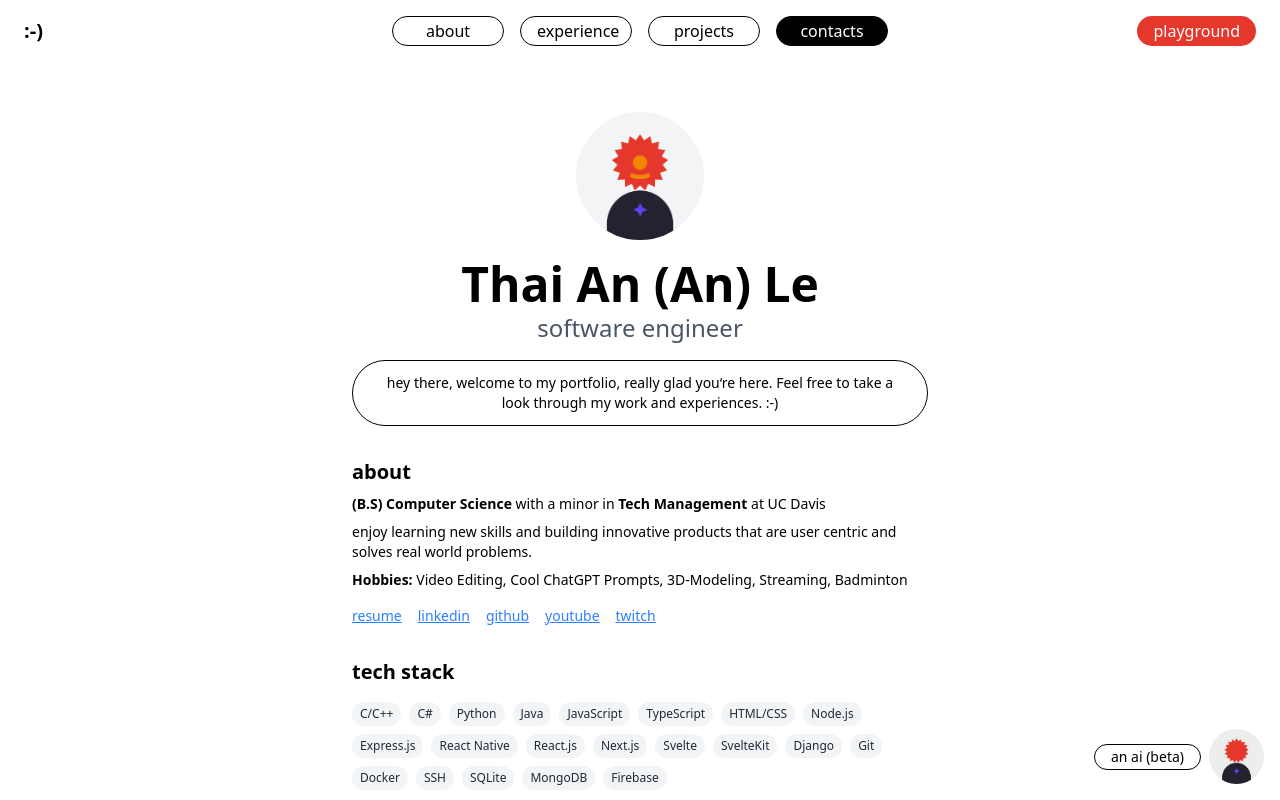
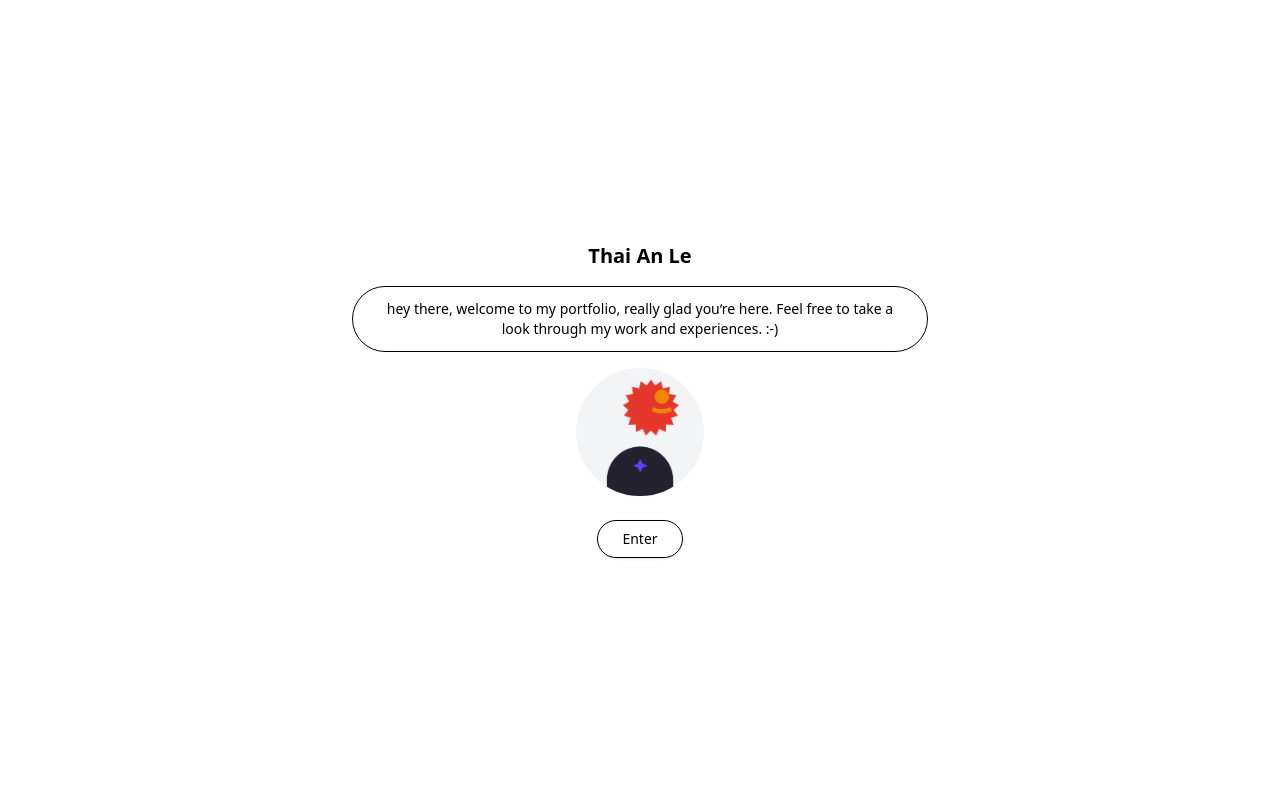
Before and after one commit to Segnit11/my-portfolio-v3, a Next.js app: page / in a window 1280 px wide. Shown: the top 800 px of the page. Built offline with nearby package versions, Linux system fonts and the light colour scheme.

Commit message:
woohoo loading screen

```diff
--- a/src/app/components/ui/Avatar.tsx
+++ b/src/app/components/ui/Avatar.tsx
@@ -1,66 +1,12 @@
-import { useEffect, useState, useRef } from 'react';
+import { useEffect, useState } from 'react';
 import Image from 'next/image';
 
 const Avatar = () => {
     const [smilePos, setSmilePos] = useState({ x: 0, y: 0 });
     const [facePos, setFacePos] = useState({ x: 0, y: 0 });
-    const lastMouseMove = useRef(0);
-    const step = useRef(0);
-    const timerRef = useRef<NodeJS.Timeout | null>(null);
-    const isIntroDone = useRef(false);
-    useEffect(() => {
-      const steps = [
-        { x: -13, y: 10, duration: 500 }, // Look Left + Down
-        { x: -25, y: -10, duration: 500 }, // Look Left + Up
-        { x: 13, y: 10, duration: 500 },  // Look Right + Down
-        { x: 25, y: -10, duration: 500 },  // Look Right + Down
-        { x: 0, y: 0, duration: 500 },    // Look Center
-      ];
-
-      let animationFrame: number;
-      let currentStep = 0;
-      let startTime = performance.now();
-
-      const runSmoothIntro = (timestamp: number) => {
-        const { x: targetX, y: targetY, duration } = steps[currentStep];
-        const elapsed = timestamp - startTime;
-        const progress = Math.min(elapsed / duration, 1);
-
-        const prevX = currentStep === 0 ? 0 : steps[currentStep - 1].x;
-        const prevY = currentStep === 0 ? 0 : steps[currentStep - 1].y;
-
-        // Easing with a bounce/wiggle
-        const easeOut = Math.sin((progress * Math.PI) / 2);
-        const wiggle = Math.sin(progress * Math.PI * 3) * 2 * (1 - progress);
-        const x = prevX + (targetX - prevX) * easeOut + wiggle;
-        const y = prevY + (targetY - prevY) * easeOut;
-
-        setSmilePos({ x, y });
-        setFacePos({ x: x * 0.5, y: y * 0.5 });
-
-        if (progress < 1) {
-          animationFrame = requestAnimationFrame(runSmoothIntro);
-        } else {
-          currentStep += 1;
-          if (currentStep < steps.length) {
-            startTime = performance.now();
-            animationFrame = requestAnimationFrame(runSmoothIntro);
-          } else {
-            isIntroDone.current = true;
-          }
-        }
-      };
-
-      animationFrame = requestAnimationFrame(runSmoothIntro);
-
-      return () => cancelAnimationFrame(animationFrame);
-    }, []);
 
   useEffect(() => {
     const handleMouseMove = (event: MouseEvent) => {
-      if (!isIntroDone.current) return;
-
-
         setSmilePos({
           x: (event.clientX - window.innerWidth / 2) * 0.02,
           y: (event.clientY - window.innerHeight / 2) * 0.02,
--- /dev/null
+++ b/src/app/components/ui/AvatarLoad.tsx
@@ -0,0 +1,91 @@
+'use client';
+
+import { useEffect, useState, useRef } from 'react';
+import Image from 'next/image';
+
+const Avatar = () => {
+  const [smilePos, setSmilePos] = useState({ x: 0, y: 0 });
+  const [facePos, setFacePos] = useState({ x: 0, y: 0 });
+
+  useEffect(() => {
+    const steps = [
+      { x: -45, y: 20, duration: 600},
+    //   { x: -45/3, y: 25/3, duration: 1000},
+      { x: -45, y: -40, duration: 600 },
+      { x: -45/3, y: -50/3, duration: 1000 },
+      { x: 45, y: 25, duration: 600 },
+    //   { x: 45/3, y: 25/3, duration: 1000 },
+      { x: 45, y: -50, duration: 600 },
+      { x: 45/3, y: -50/3, duration: 1000 },
+      { x: 0, y: 0, duration: 600 },
+      { x: 0, y: 0, duration: 1000 },
+    ];
+
+    let animationFrame: number;
+    let currentStep = 0;
+    let startTime = performance.now();
+
+    const runLoopingIntro = (timestamp: number) => {
+        const { x: targetX, y: targetY, duration } = steps[currentStep];
+        const elapsed = timestamp - startTime;
+        const progress = Math.min(elapsed / duration, 1);
+
+        const prevIndex = currentStep === 0 ? steps.length - 1 : currentStep - 1;
+        const prevX = steps[prevIndex].x;
+        const prevY = steps[prevIndex].y;
+
+        const easeOut = Math.sin((progress * Math.PI) / 2);
+        const isStill = prevX === targetX && prevY === targetY;
+        const wiggle = isStill ? 0 : Math.sin(progress * Math.PI * 3) * 2 * (1 - progress);
+
+        const x = prevX + (targetX - prevX) * easeOut + wiggle;
+        const y = prevY + (targetY - prevY) * easeOut;
+
+        setSmilePos({ x, y });
+        setFacePos({ x: x * 0.5, y: y * 0.5 });
+
+        if (progress < 0.5) {
+          animationFrame = requestAnimationFrame(runLoopingIntro);
+        } else {
+          currentStep = (currentStep + 1) % steps.length;
+          startTime = performance.now();
+          animationFrame = requestAnimationFrame(runLoopingIntro);
+        }
+      };
+
+
+    animationFrame = requestAnimationFrame(runLoopingIntro);
+
+    return () => cancelAnimationFrame(animationFrame);
+  }, []);
+
+  return (
+    <div className="relative flex flex-col items-center">
+      <Image
+        src="/body.png"
+        alt="Avatar"
+        width={128}
+        height={128}
+        className="rounded-full bg-gray-100"
+      />
+      <div
+        className="absolute bottom-[-2] transition-transform duration-150 ease-in-out"
+        style={{
+          transform: `translate(${facePos.x}px, ${facePos.y}px)`,
+        }}
+      >
+        <Image src="/face.png" alt="Face" width={128} height={128} />
+      </div>
+      <div
+        className="absolute bottom-[-2] transition-transform duration-150 ease-in-out"
+        style={{
+          transform: `translate(${smilePos.x}px, ${smilePos.y}px)`,
+        }}
+      >
+        <Image src="/smile.png" alt="Smile" width={128} height={128} />
+      </div>
+    </div>
+  );
+};
+
+export default Avatar;
--- a/src/app/page.tsx
+++ b/src/app/page.tsx
@@ -1,5 +1,6 @@
 "use client";
 
+import { useState, useEffect } from "react";
 import Hero from "@/app/components/Hero";
 import Header from "./components/ui/Header";
 import Chat from "./components/ui/Chat";
@@ -9,16 +10,86 @@ import Experience from "./components/Experience";
 import Projects from "./components/Projects";
 import Archive from "./components/Archives";
 import Contact from "./components/Contacts";
+import AvatarLoad from "./components/ui/AvatarLoad";
 
 export default function Home() {
+  const [isLoaded, setIsLoaded] = useState(false);
+  const [hasEntered, setHasEntered] = useState(false);
+
+  useEffect(() => {
+    const start = Date.now();
+
+    const handleLoad = () => {
+      const elapsed = Date.now() - start;
+      const remaining = Math.max(0, 1000 - elapsed);
+
+      setTimeout(() => {
+        setIsLoaded(true);
+      }, remaining);
+    };
+
+    if (document.readyState === "complete") {
+      handleLoad();
+    } else {
+      window.addEventListener("load", handleLoad);
+      return () => window.removeEventListener("load", handleLoad);
+    }
+  }, []);
+
+  // 🪄 LOADING SCREEN
+  if (!isLoaded) {
+    return (
+      <div className="fixed inset-0 z-50 flex flex-col items-center justify-center bg-white text-black  text-xl transition-opacity duration-700">
+        <p className="mb-4 font-bold">
+        Thai An Le
+
+        </p>
+        <div className="text-sm text-center text-light mb-4 px-6 py-3 border rounded-full  max-w-xl">
+          loading
+        </div>
+        <AvatarLoad />
+        <p className="text-base mt-4 animate-pulse text-gray-700 animate-pulse">
+          just a sec...
+        </p>
+      </div>
+    );
+  }
+
+  if (!hasEntered) {
+    return (
+      <div className="fixed inset-0 z-50 flex flex-col items-center justify-center bg-white text-black text-xl transition-opacity duration-700">
+              <p className="mb-4 font-bold">
+        Thai An Le
+
+        </p>
+        <div className="text-sm text-center text-light mb-4 px-6 py-3 border rounded-full  max-w-xl">
+          hey there, welcome to my portfolio, really glad you&lsquo;re here.
+          Feel free to take a look through my work and experiences. :-)
+        </div>
+        <AvatarLoad />
+        <button
+          onClick={() => setHasEntered(true)}
+          className="mt-6 px-6 py-2 text-sm rounded-full border font-medium shadow  hover:opacity-90 hover:ring-2 hover:ring-offset-2 hover:ring-[#e5372c] transition"
+        >
+          Enter
+        </button>
+      </div>
+    );
+  }
+
+  // 🎉 FULL SITE
   return (
     <>
+    <div className="scale-[0.9] origin-top">
+
+      <div
+        className={`transition-opacity duration-1000 ${
+          hasEntered ? "opacity-100" : "opacity-0"
+        }`}
+      >
         <Chat />
-
-      {/* Main Content Wrapper */}
         <div className="min-h-screen flex flex-col items-center justify-start px-4 sm:px-6 md:px-8 w-full">
-        {/* Responsive max width container */}
-        <div className="w-full max-w-xl animate-fadeIn">
+          <div className="w-full max-w-xl">
             <Header />
             <Hero />
             <About />
@@ -29,6 +100,8 @@ export default function Home() {
             <Contact />
           </div>
         </div>
+      </div>
+      </div>
     </>
   );
 }
```
Lines whose indentation alone changed are shown as unchanged.
